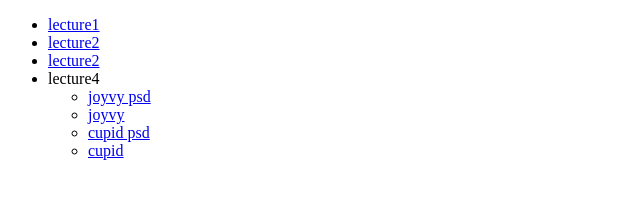
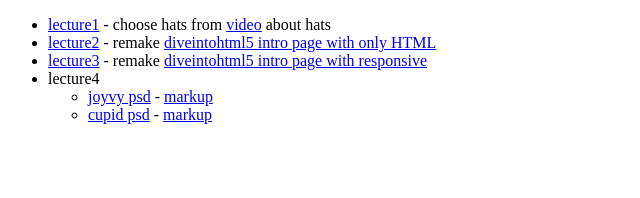
Before and after one commit to mandelbroo/WebUIcourse, a plain HTML site: page index.html in a window 1280 px wide. Shown: the whole page, without its empty margins (0-640 px from the left). Drawn offline with Linux system fonts and the light colour scheme.

Commit message:
extend description of tasks

```diff
--- a/index.html
+++ b/index.html
@@ -6,15 +6,29 @@
   </head>
   <body>
     <ul>
-      <li><a href="lecture1/answer.txt">lecture1</a></li>
-      <li><a href="lecture2/index.html">lecture2</a></li>
-      <li><a href="lecture3/index.html">lecture2</a></li>
+      <li>
+        <a href="lecture1/answer.txt">lecture1</a>
+          - choose hats from
+          <a href="https://www.youtube.com/watch?v=rDRr_pUl3i0">video</a> about hats
+      </li>
+      <li>
+        <a href="lecture2/index.html">lecture2</a>
+        - remake <a href="http://diveinto.html5doctor.com/introduction.html">diveintohtml5 intro page with only HTML</a>
+      </li>
+      <li>
+        <a href="lecture3/index.html">lecture3</a>
+        - remake <a href="http://diveinto.html5doctor.com/introduction.html">diveintohtml5 intro page with responsive</a>
+      </li>
       <li>lecture4
         <ul>
-          <li><a href="https://www.dropbox.com/s/4kljf025vrecbct/Landing-Ok.psd?dl=0" target="_blank">joyvy psd</a></li>
-          <li><a href="lecture4/joyvy/index.html">joyvy</a></li>
-          <li><a href="https://www.dropbox.com/s/ksfemlza44vllv9/coding_testtask.psd?dl=0" target="_blank">cupid psd</a></li>
-          <li><a href="lecture4/cupid/index.html">cupid</a></li>
+          <li>
+            <a href="https://www.dropbox.com/s/4kljf025vrecbct/Landing-Ok.psd?dl=0" target="_blank">joyvy psd</a>
+            - <a href="lecture4/joyvy/index.html">markup</a>
+          </li>
+          <li>
+            <a href="https://www.dropbox.com/s/ksfemlza44vllv9/coding_testtask.psd?dl=0" target="_blank">cupid psd</a>
+            - <a href="lecture4/cupid/index.html">markup</a>
+          </li>
         </ul>
       </li>
     </ul>
```
